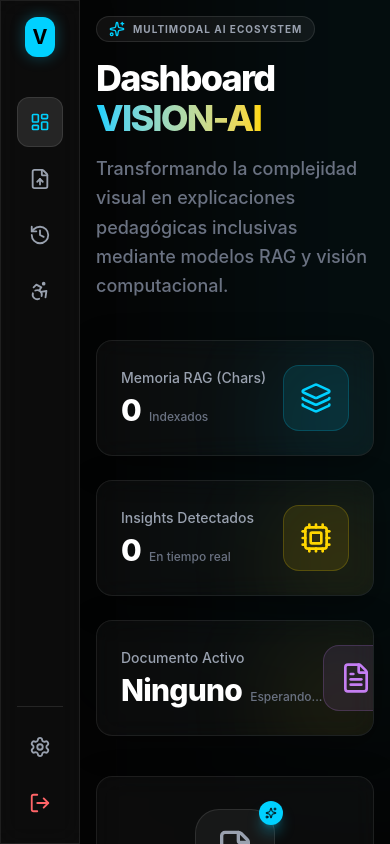
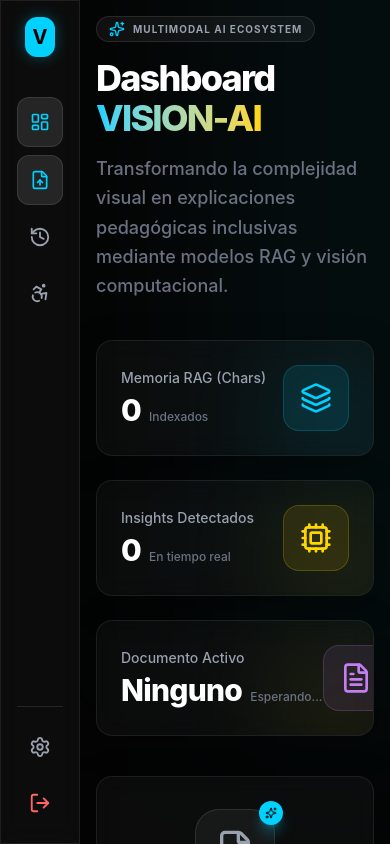
Before and after one commit to sitasafe/DVisual, a Next.js app in the folder frontend/: page / in a window 390 px wide. Shown: the top 844 px of the page. Built offline with nearby package versions, Linux system fonts and the light colour scheme; no server answers.

Commit message:
Agregando pantallas reales de historial y configuracion

```diff
--- a/frontend/src/app/page.tsx
+++ b/frontend/src/app/page.tsx
@@ -5,10 +5,11 @@ import StatCard from "@/components/StatCard";
 import InsightCard from "@/components/InsightCard";
 import UploadSection from "@/components/UploadSection";
 import ChatSection from "@/components/ChatSection";
-import { FileText, Cpu, Layers, Sparkles } from "lucide-react";
+import { FileText, Cpu, Layers, Sparkles, AlertTriangle } from "lucide-react";
 import { cn } from "@/lib/utils";
 
 export default function Dashboard() {
+  const [activeView, setActiveView] = useState("dashboard");
   const [activeFileId, setActiveFileId] = useState<string | null>(null);
   const [charCount, setCharCount] = useState<number>(0);
   const [insights, setInsights] = useState<any[]>([]);
@@ -19,17 +20,51 @@ export default function Dashboard() {
     setInsights(results);
   };
 
+  const renderContent = () => {
+    if (activeView === "historial") {
       return (
-    <div className="flex min-h-screen bg-background text-foreground overflow-hidden">
-      {/* Navigation */}
-      <Sidebar />
+        <div className="flex flex-col items-center justify-center h-[60vh] space-y-4 animate-in fade-in slide-in-from-bottom-8">
+          <div className="p-6 rounded-full bg-white/5 border border-white/10">
+            <Layers className="w-16 h-16 text-neon-blue opacity-50" />
+          </div>
+          <h2 className="text-3xl font-bold text-white tracking-tight">Historial de Análisis</h2>
+          <p className="text-gray-400 max-w-md text-center">
+            Aún no has procesado documentos reales con la IA. Todos tus archivos y hallazgos futuros se guardarán aquí de forma segura.
+          </p>
+        </div>
+      );
+    }
 
-      {/* Main Content Area */}
-      <main className="flex-1 overflow-y-auto p-4 lg:p-10 relative">
-        {/* Background Decorations */}
-        <div className="absolute top-[-10%] right-[-10%] w-[40%] h-[40%] bg-neon-blue/10 blur-[120px] rounded-full pointer-events-none" />
-        <div className="absolute bottom-[-5%] left-[-5%] w-[30%] h-[30%] bg-purple-500/10 blur-[100px] rounded-full pointer-events-none" />
+    if (activeView === "accesibilidad") {
+      return (
+        <div className="flex flex-col items-center justify-center h-[60vh] space-y-4 animate-in fade-in slide-in-from-bottom-8">
+          <div className="p-6 rounded-full bg-white/5 border border-white/10">
+            <Sparkles className="w-16 h-16 text-neon-gold opacity-50" />
+          </div>
+          <h2 className="text-3xl font-bold text-white tracking-tight">Preferencias de Accesibilidad</h2>
+          <p className="text-gray-400 max-w-md text-center">
+            Pronto podrás ajustar el tamaño de fuente, contraste, dictado por voz y modo de lectura inmersiva para el motor RAG.
+          </p>
+        </div>
+      );
+    }
 
+    if (activeView === "configuracion") {
+      return (
+        <div className="flex flex-col items-center justify-center h-[60vh] space-y-4 animate-in fade-in slide-in-from-bottom-8">
+          <div className="p-6 rounded-full bg-white/5 border border-white/10">
+            <AlertTriangle className="w-16 h-16 text-red-400 opacity-50" />
+          </div>
+          <h2 className="text-3xl font-bold text-white tracking-tight">Configuración del Sistema</h2>
+          <p className="text-gray-400 max-w-md text-center">
+            Las opciones de configuración avanzada (API Keys, Motor LLM, Límites de Tokens) estarán disponibles en el panel de administrador.
+          </p>
+        </div>
+      );
+    }
+
+    // Default: dashboard view
+    return (
       <div className="max-w-7xl mx-auto space-y-10 relative z-10">
         {/* Hero Section */}
         <header className="flex flex-col lg:flex-row lg:items-end justify-between gap-6">
@@ -132,9 +167,24 @@ export default function Dashboard() {
           </div>
         </div>
       </div>
+    );
+  };
+
+  return (
+    <div className="flex min-h-screen bg-background text-foreground overflow-hidden">
+      {/* Navigation */}
+      <Sidebar activeView={activeView} setActiveView={setActiveView} />
+
+      {/* Main Content Area */}
+      <main className="flex-1 overflow-y-auto p-4 lg:p-10 relative">
+        {/* Background Decorations */}
+        <div className="absolute top-[-10%] right-[-10%] w-[40%] h-[40%] bg-neon-blue/10 blur-[120px] rounded-full pointer-events-none" />
+        <div className="absolute bottom-[-5%] left-[-5%] w-[30%] h-[30%] bg-purple-500/10 blur-[100px] rounded-full pointer-events-none" />
+
+        {renderContent()}
 
         {/* Floating Credits */}
-        <footer className="mt-20 py-10 border-t border-white/5 flex flex-col md:flex-row items-center justify-between text-[10px] font-bold tracking-widest gap-4 italic">
+        <footer className="mt-20 py-10 border-t border-white/5 flex flex-col md:flex-row items-center justify-between text-[10px] font-bold tracking-widest gap-4 italic relative z-10">
             <div className="flex items-center gap-2 text-gray-700 uppercase">
               <span className="w-1 h-1 rounded-full bg-neon-blue" />
               <span>Orquestación de IA Visionaria en tiempo real</span>
--- a/frontend/src/components/Sidebar.tsx
+++ b/frontend/src/components/Sidebar.tsx
@@ -2,14 +2,19 @@
 import { LayoutDashboard, FileUp, History, Accessibility, Settings, LogOut } from "lucide-react";
 import { cn } from "@/lib/utils";
 
+interface SidebarProps {
+  activeView: string;
+  setActiveView: (view: string) => void;
+}
+
+export default function Sidebar({ activeView, setActiveView }: SidebarProps) {
   const menuItems = [
-  { icon: LayoutDashboard, label: "Dashboard", active: true },
-  { icon: FileUp, label: "Cargar Documento", active: false },
-  { icon: History, label: "Historial", active: false },
-  { icon: Accessibility, label: "Accesibilidad", active: false },
+    { icon: LayoutDashboard, label: "Dashboard", id: "dashboard" },
+    { icon: FileUp, label: "Cargar Documento", id: "dashboard" },
+    { icon: History, label: "Historial", id: "historial" },
+    { icon: Accessibility, label: "Accesibilidad", id: "accesibilidad" },
   ];
 
-export default function Sidebar() {
   return (
     <aside className="w-20 lg:w-64 h-screen glass border-r border-white/10 flex flex-col p-4 transition-all duration-300">
       <div className="flex items-center gap-3 mb-10 px-2">
@@ -20,30 +25,34 @@ export default function Sidebar() {
       </div>
 
       <nav className="flex-1 space-y-2">
-        {menuItems.map((item) => (
+        {menuItems.map((item) => {
+          const isActive = activeView === item.id || (item.label === "Cargar Documento" && activeView === "dashboard");
+          return (
             <button
               key={item.label}
-            onClick={() => {
-              if (!item.active) alert(`Módulo "${item.label}" se encuentra en fase de desarrollo.`);
-            }}
+              onClick={() => setActiveView(item.id)}
               className={cn(
                 "w-full flex items-center gap-4 p-3 rounded-xl transition-all duration-200 group text-gray-400 hover:text-white hover:bg-white/5",
-              item.active && "bg-white/10 text-neon-blue border border-white/10"
+                isActive && "bg-white/10 text-neon-blue border border-white/10"
               )}
               title={item.label}
             >
-            <item.icon className={cn("w-6 h-6", item.active && "text-neon-blue")} />
+              <item.icon className={cn("w-6 h-6", isActive && "text-neon-blue")} />
               <span className="font-medium hidden lg:block">{item.label}</span>
             </button>
-        ))}
+          );
+        })}
       </nav>
 
       <div className="mt-auto pt-4 border-t border-white/10 space-y-2">
         <button
-          onClick={() => alert('Módulo "Configuración" estará disponible en la próxima versión.')}
-          className="w-full flex items-center gap-4 p-3 rounded-xl text-gray-400 hover:text-white hover:bg-white/5 transition-all"
+          onClick={() => setActiveView("configuracion")}
+          className={cn(
+            "w-full flex items-center gap-4 p-3 rounded-xl transition-all duration-200 group text-gray-400 hover:text-white hover:bg-white/5",
+            activeView === "configuracion" && "bg-white/10 text-neon-blue border border-white/10"
+          )}
         >
-          <Settings className="w-6 h-6" />
+          <Settings className={cn("w-6 h-6", activeView === "configuracion" && "text-neon-blue")} />
           <span className="font-medium hidden lg:block">Configuración</span>
         </button>
         <button
```
Lines whose indentation alone changed are shown as unchanged.
